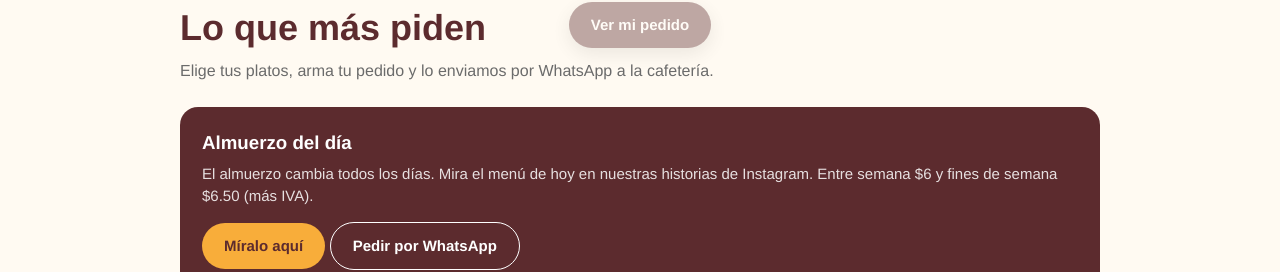
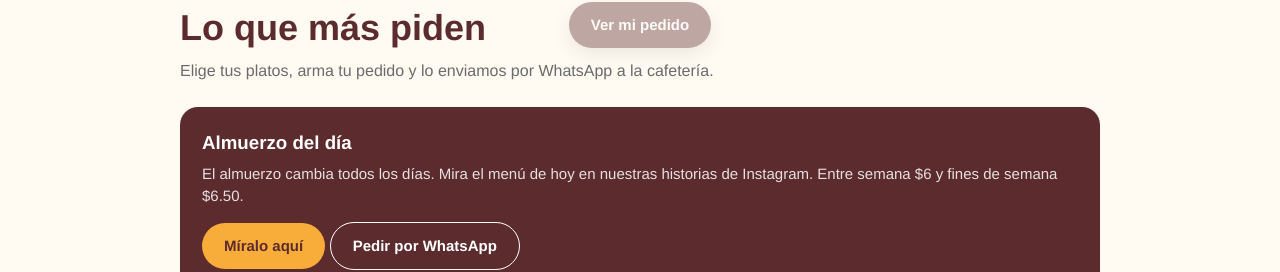
Before and after one commit to cafedepatty/cafedepatty.github.io, a plain HTML site: page index.html in a window 1280 px wide. Shown: the part 1116-1388 px from the top of the page. Drawn offline with nearby package versions, Linux system fonts and the light colour scheme.

Commit message:
Add files via upload

```diff
--- a/index.html
+++ b/index.html
@@ -119,7 +119,7 @@ iframe{width:100%;height:260px;border:0;border-radius:16px}
 <div class="kick" style="color:var(--gr)">Menú</div>
 <h2>Lo que más piden</h2>
 <p class="lead">Elige tus platos, arma tu pedido y lo enviamos por WhatsApp a la cafetería.</p>
-<div class="card"><h3>Almuerzo del día</h3><p>El almuerzo cambia todos los días. Mira el menú de hoy en nuestras historias de Instagram. Entre semana $6 y fines de semana $6.50 (más IVA).</p>
+<div class="card"><h3>Almuerzo del día</h3><p>El almuerzo cambia todos los días. Mira el menú de hoy en nuestras historias de Instagram. Entre semana $6 y fines de semana $6.50.</p>
 <a class="btn o" href="https://www.instagram.com/cafedepattymanta" target="_blank" rel="noopener">Míralo aquí</a> <a class="btn w" href="https://wa.me/593993589700?text=Hola%2C%20quiero%20pedir%20el%20almuerzo%20del%20d%C3%ADa" target="_blank" rel="noopener">Pedir por WhatsApp</a></div>
 <div class="chips" id="chips"></div>
 <div id="list"></div>
```
